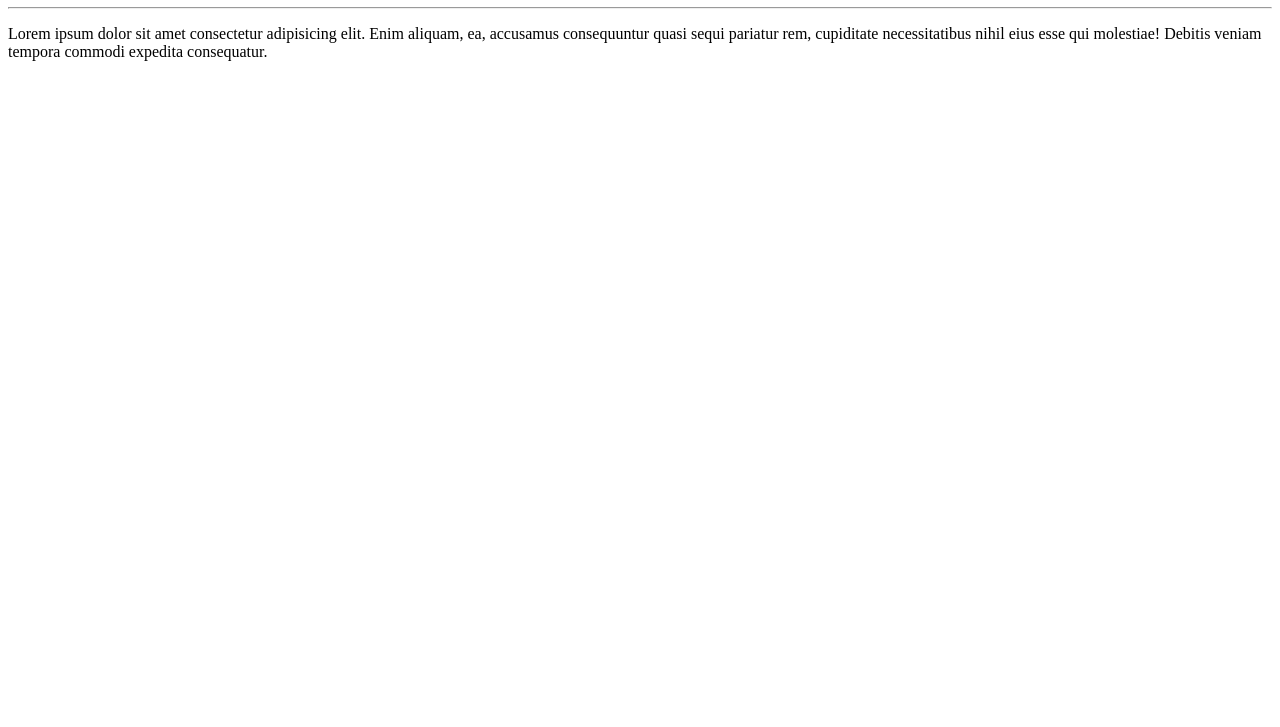
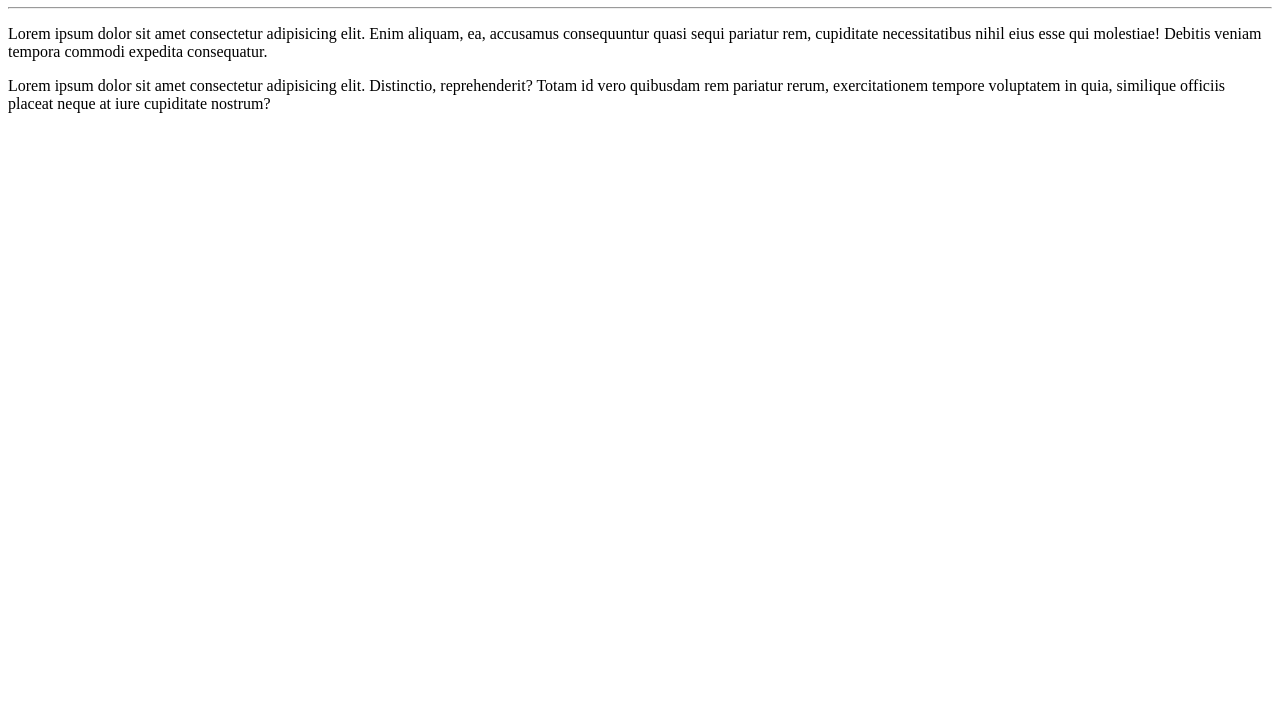
Before and after one commit to DEV-DAVID-GOMES/ola-mundo, a plain HTML site: page index.htm in a window 1280 px wide. Shown: the part 73-800 px from the top of the page. Drawn offline with Linux system fonts and the light colour scheme.

Commit message:
Update index.htm

```diff
--- a/index.htm
+++ b/index.htm
@@ -9,5 +9,6 @@
     <h1>olá mundo!</h1>
     <hr>
     <p>Lorem ipsum dolor sit amet consectetur adipisicing elit. Enim aliquam, ea, accusamus consequuntur quasi sequi pariatur rem, cupiditate necessitatibus nihil eius esse qui molestiae! Debitis veniam tempora commodi expedita consequatur.</p>
+    <p>Lorem ipsum dolor sit amet consectetur adipisicing elit. Distinctio, reprehenderit? Totam id vero quibusdam rem pariatur rerum, exercitationem tempore voluptatem in quia, similique officiis placeat neque at iure cupiditate nostrum?</p>
 </body>
 </html>
```
